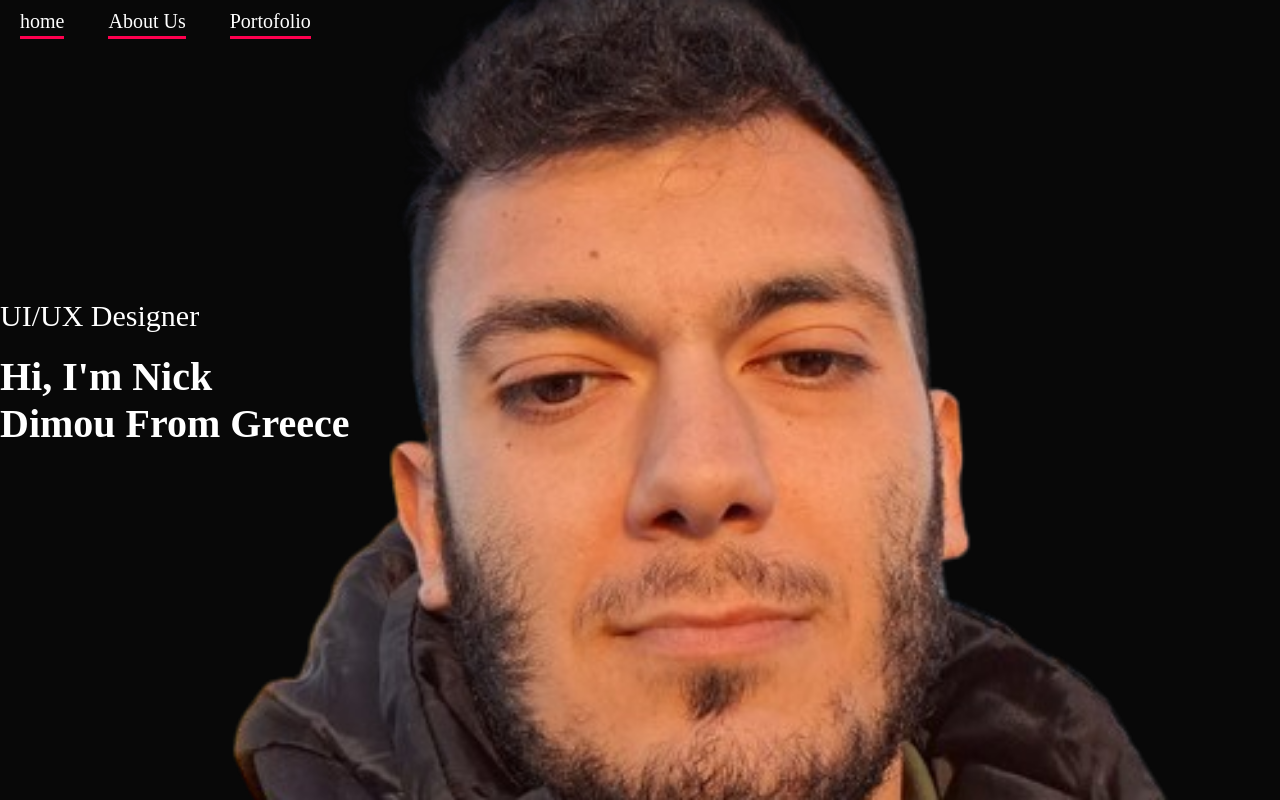
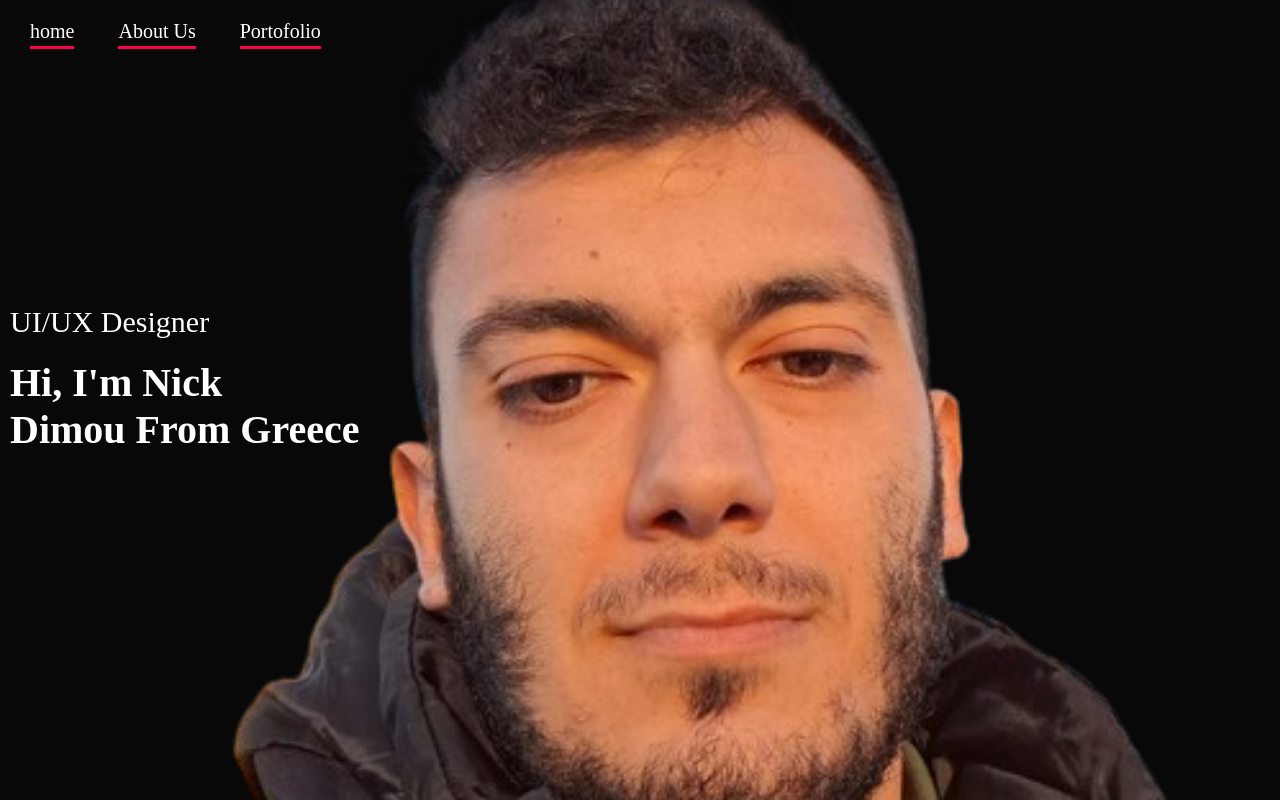
Before and after one commit to nikosdimou/nikosdimou.github.io, a plain HTML site: page index.html in a window 1280 px wide. Drawn offline with Linux system fonts and the light colour scheme.

Commit message:
Update style.css

```diff
--- a/style.css
+++ b/style.css
@@ -17,7 +17,7 @@ body{
     background-position: center;
 }
 .container{
-    padding: 10px 10;
+    padding: 10px 10px;
 }
 nav{
   display: flex;
```
